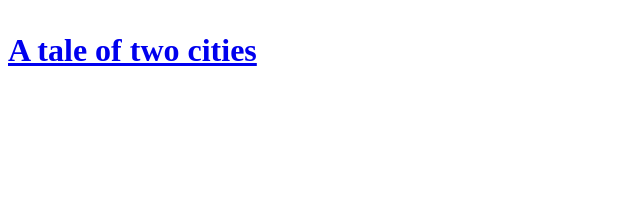
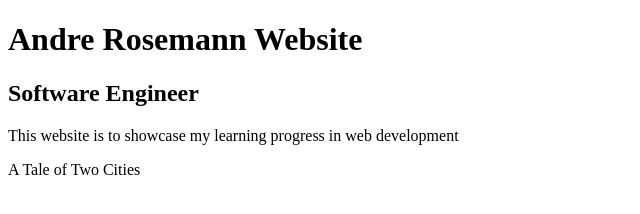
Before and after one commit to AndreRDorset/AndreRDorset.github.io, a plain HTML site: page index.html in a window 1280 px wide. Shown: the whole page, without its empty margins (0-640 px from the left). Drawn offline with Linux system fonts and the light colour scheme.

Commit message:
Updating index

```diff
--- a/index.html
+++ b/index.html
@@ -1,12 +1,19 @@
 <!DOCTYPE html>
 <html lang="en">
 <head>
-    <meta charset="UTF-8">
-    <meta name="viewport" content="width=device-width, initial-scale=1.0">
-    <title>Document</title>
+  <meta charset="UTF-8">
+  <meta name="viewport" content="width=device-width, initial-scale=1.0">
+
+  <title>AndreRDorset | Software Engineer</title>
+  <meta name="description" content="Welcome to my website.">
 </head>
+
+
 <body>
-    <h1>
-  <p><a href="exercises/page-1.html"> A tale of two cities</a></p>
+  <h1>Andre Rosemann Website</h1>
+  <h2>Software Engineer</h2>
+  <p>This website is to showcase my learning progress in web development</p>
+
+  <p><a href="exercises/page-1.html"></a>A Tale of Two Cities</p>
 </body>
 </html>
```
